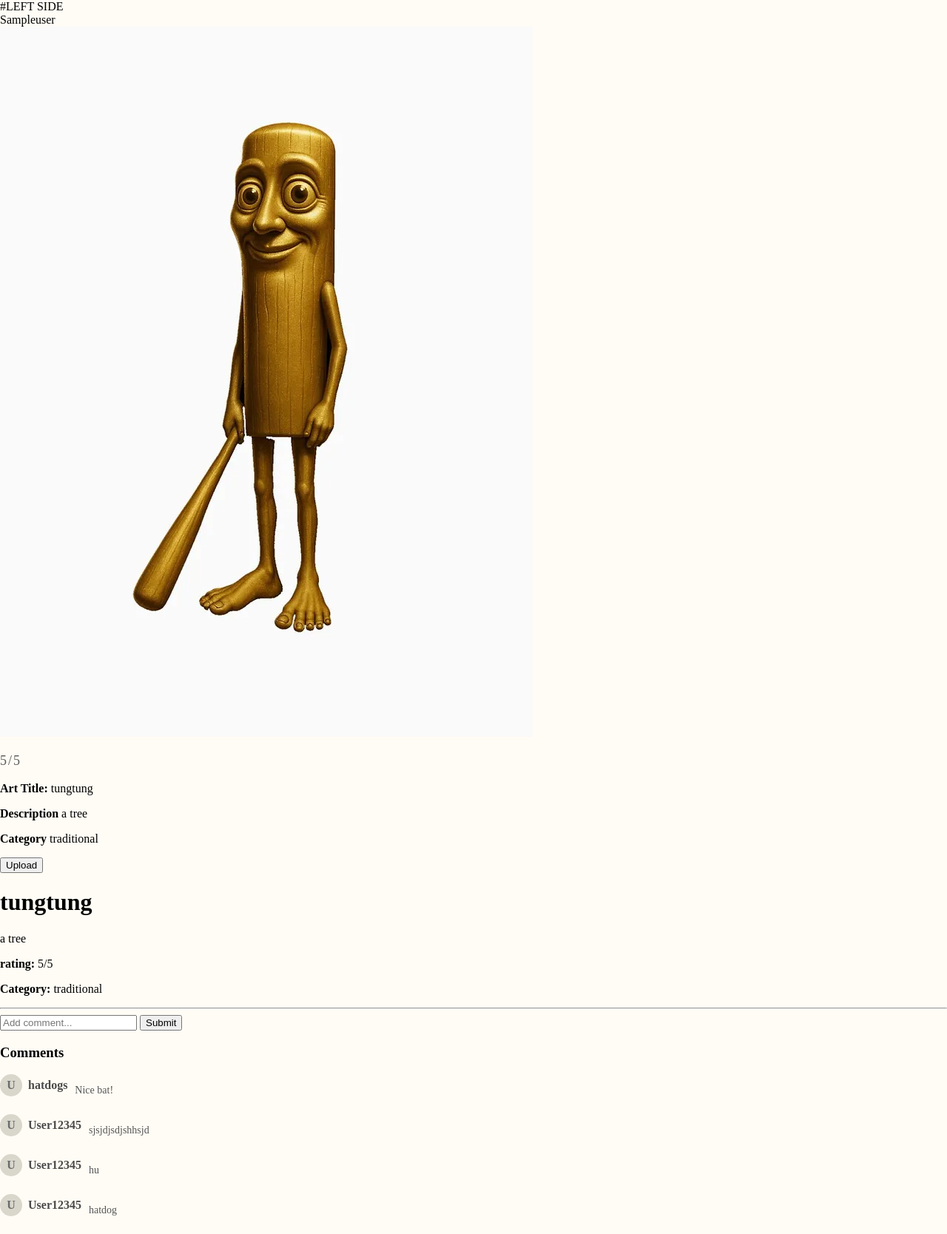
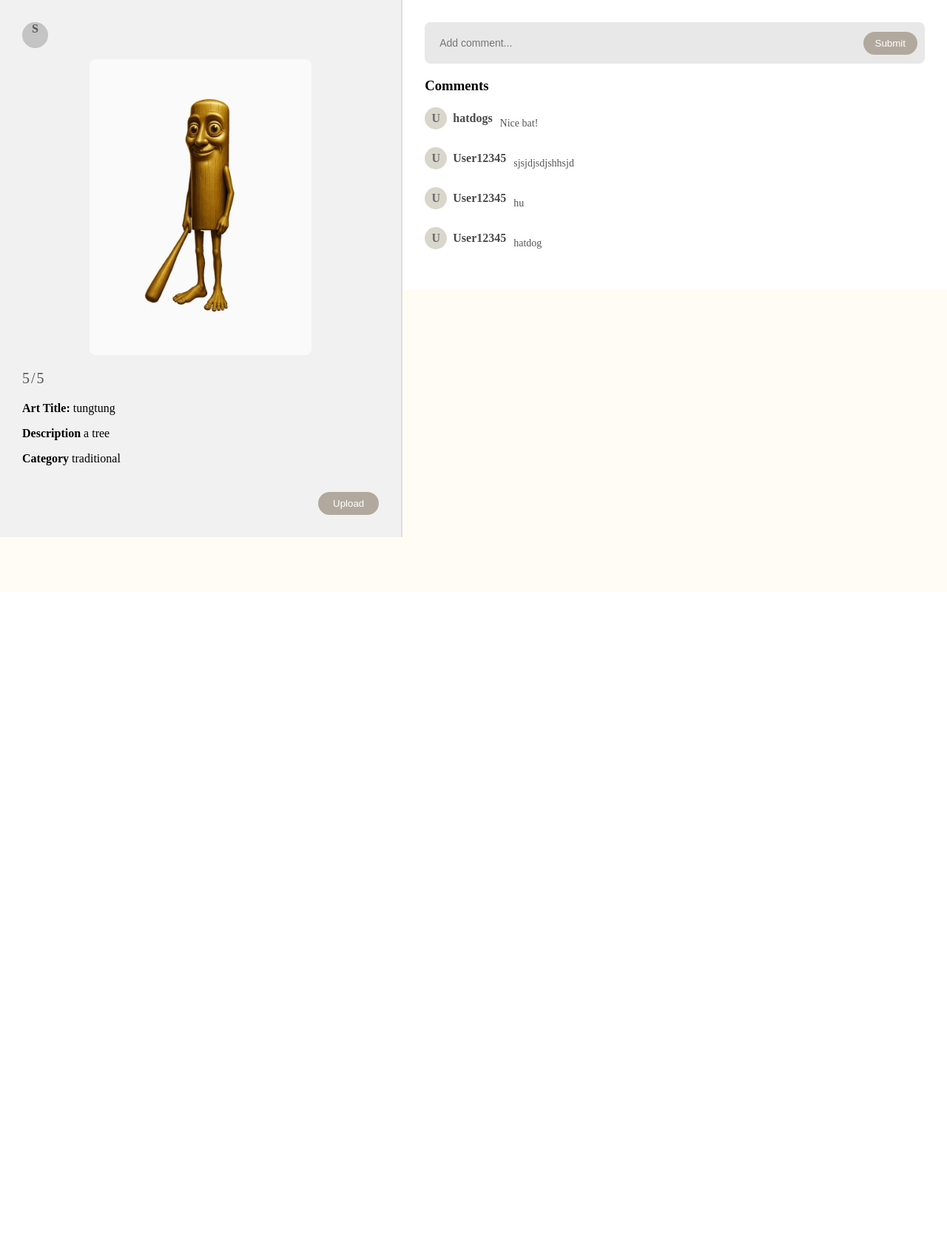
Before and after one commit to 23671jnmr/Artweb, a Flask app: page /art/1 in a window 1280 px wide. Shown: the whole page at 74% size. After the commit the page ends 726 px from the top, so only its background shows below. Run offline with Flask 3, Linux system fonts and the light colour scheme; data comes from the database, SQL or seed files in the repository; both versions use the stored data as it was after the commit.

Commit message:
adjusting frames, images layout and colours to match my design

```diff
--- a/static/style.css
+++ b/static/style.css
@@ -269,10 +269,83 @@ body {
 }
 
 /* Comment section */
-.comment_section {
-    background-color: #fffcf5;
-    padding: 20px;
+.art-wrapper {
+    display: flex;
+    justify-content: space-between;
+    align-items: flex-start;
+    height: 100vh;
+}
+
+/* Left side */
+.art-left {
+    flex: 0 0 40%;
+    background-color: #f1f1f1;
+    padding: 30px;
+    border-right: 2px solid #ddd;
+    box-sizing: border-box;
+
+}
+
+.artist-info {
+    display: flex;
+    align-items: center;
+    margin-bottom: 15px;
+}
+
+.artist-icon {
+    width: 35px;
+    height: 35px;
+    background-color: #c4c4c4;
+    border-radius: 50%;
+    margin-right: 10px;
+}
+
+.artist-name {
+    font-weight: 600;
+    color: #555;
+}
+
+.art-image {
+    position: relative;
+    text-align: center;
+}
+
+.art-image img {
+    width: 100%;
+    max-width: 300px;
+    height: auto;
+    display: block;
     border-radius: 8px;
+    margin: 0 auto;
+}
+
+.art-details {
+    margin-top: 10px;
+}
+
+.rating {
+    color: #555;
+    font-size: 20px;
+}
+
+
+.upload-btn {
+    background-color: #b1a99d;
+    color: white;
+    border: none;
+    border-radius: 20px;
+    padding: 8px 20px;
+    cursor: pointer;
+    margin-top: 20px;
+    margin-left: 400px;
+}
+
+/* right side*/
+
+.art-right {
+    width: 100%;
+    padding: 30px;
+    background-color: white;
 }
 
 .comment-form {
@@ -280,7 +353,7 @@ body {
     justify-content: space-between;
     align-items: center;
     margin-bottom: 15px;
-    background-color: #c2b5b5;
+    background-color: #e8e8e8;
     border-radius: 8px;
     padding: 10px;
 }
@@ -294,7 +367,7 @@ body {
 }
 
 .comment-form button {
-    background-color: #5a5957;
+    background-color: #b1a99d;
     color: white;
     border: none;
     border-radius: 20px;
@@ -302,7 +375,7 @@ body {
     cursor: pointer;
 }
 .comment-form button:hover {
-    background-color: #a79b8c;
+    background-color: #e8e8e8;
 }
 
 .comment-list {
--- a/templates/art_page.html
+++ b/templates/art_page.html
@@ -8,16 +8,13 @@
 </head>
 <body class="art-detail">
     <div class="art-wrapper">
-        #LEFT SIDE
         <div class="art-left">
+            <div class="art-image">
                 <div class="artist-info">
                     <div class="artist-icon">
-                <span class="artist-name">Sampleuser</span>
+                    <span class="artist-name">S</span>
                     </div>
                 </div>
-        </div>
-
-        <div class="art-image">
                 <img src="{{url_for('static', filename=art[2]) }}" alt="{{ art[1] }}">
             </div>
 
@@ -31,17 +28,8 @@
             <button class="upload-btn">Upload</button>
         </div>
 
-    <div class="art-information">
-        <h1>{{ art[1] }}</h1>
-        <p>{{ art[3] }}</p>
-        <p><strong>rating:</strong> {{ art[4] }}/5</p>
-        <p><strong>Category:</strong> {{ art[5] }}</p>
-    </div>
-
-    <hr>
-
         <div class="art-right">
-        <form action="comment-form" method="POST" action="/add_comment/{{ art['id'] }}">
+            <form class="comment-form"  method="POST" action="/add_comment/{{ art['id'] }}">
                 <input type="text" name="comment_text" placeholder="Add comment..." required>
                 <button type="submit">Submit</button>
             </form>
```
Also changed, not shown: database.db. Lines whose indentation alone changed are shown as unchanged.
